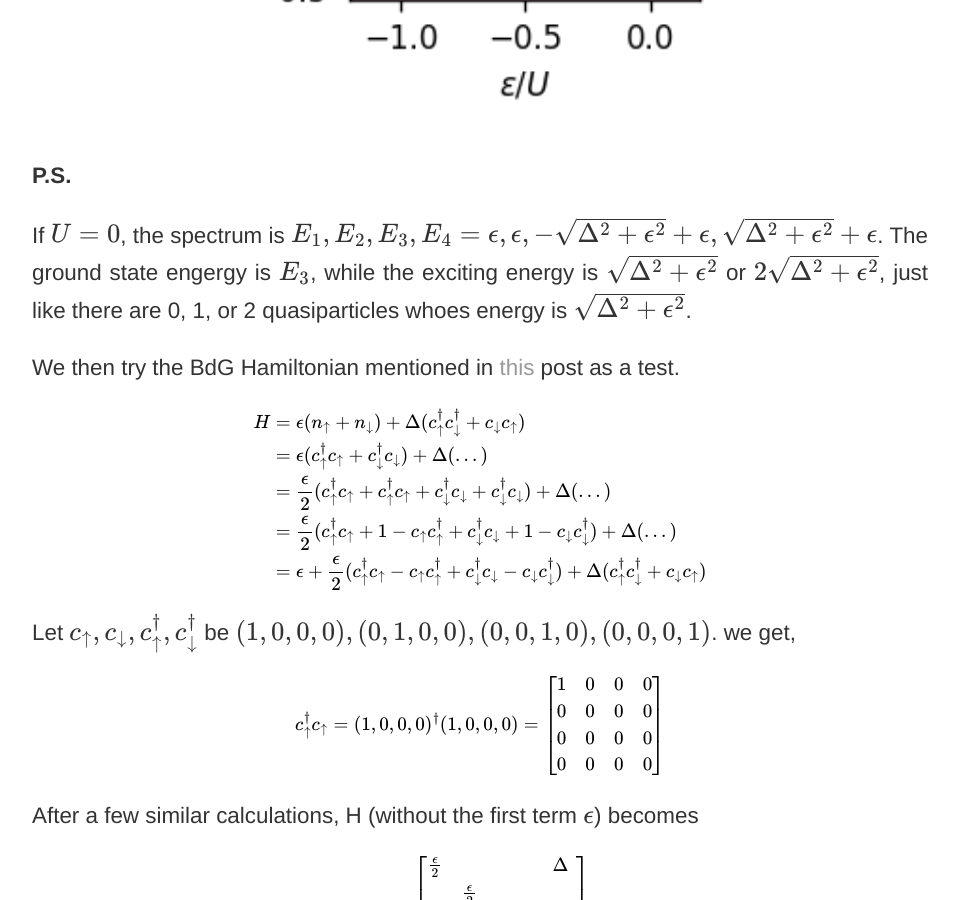
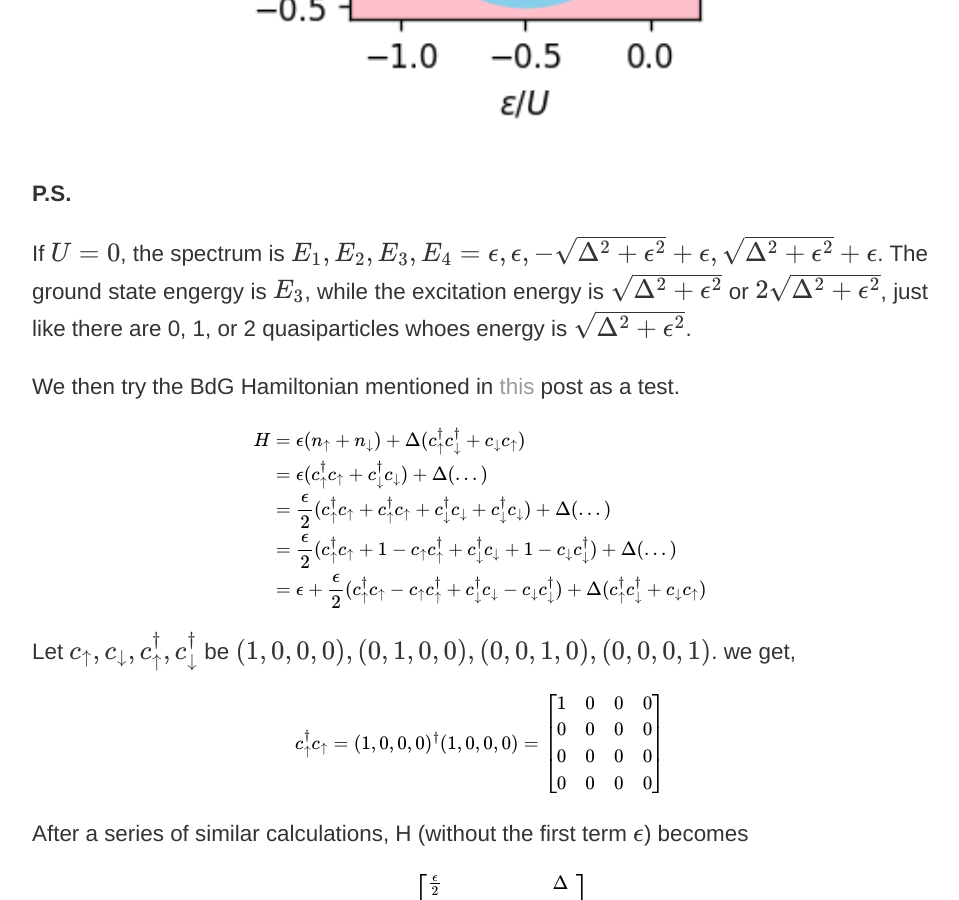
Before and after one commit to cover-me/cover-me.github.io, a Jekyll site: the page built from _posts/2020-05-08-The-phase-diagram-of-a-single-dot-coupled-to-a-superconductor.md, in a window 1280 px wide and 900 px high, scrolled down 1592 px. Shown: the whole window, without its empty margins (160-1119 px from the left). Built offline with Jekyll 4.4.1, drawn with Linux system fonts in a browser that asks for light colours; formulas are drawn with MathJax 3; some of the changed text lies outside the part shown.

Commit message:
Update 2020-05-08-The-phase-diagram-of-a-single-dot-coupled-to-a-superconductor.md

```diff
--- a/_posts/2020-05-08-The-phase-diagram-of-a-single-dot-coupled-to-a-superconductor.md
+++ b/_posts/2020-05-08-The-phase-diagram-of-a-single-dot-coupled-to-a-superconductor.md
@@ -8,7 +8,7 @@
 H = \epsilon (n_\uparrow + n_\downarrow) + U n_\uparrow n_\downarrow + \Delta (c^\dagger_\uparrow c^\dagger_\downarrow + c_\downarrow c_\uparrow)
 $$
 
-Let $\left|n_\uparrow n_\downarrow\right\> = \left|00\right\>,\left|01\right\>,\left|10\right\>,\left|11\right\>$ be the basis, we have
+Let $\left\|n_\uparrow n_\downarrow\right\> = \left\|00\right\>,\left\|01\right\>,\left\|10\right\>,\left\|11\right\>$ be the basis, we have
 
 $$
 c_\uparrow = \begin{bmatrix}
@@ -64,7 +64,7 @@
 
 **P.S.**
 
-If $U = 0$, the spectrum is $\{E_1,E_2,E_3,E_4\} = \{\epsilon,\epsilon,-\sqrt{\Delta^2+\epsilon^2}+\epsilon,\sqrt{\Delta^2+\epsilon^2}+\epsilon\}$. The ground state engergy is $E_3$, while the exciting energy is $\sqrt{\Delta^2 + \epsilon^2}$ or $2\sqrt{\Delta^2 + \epsilon^2}$, just like there are 0, 1, or 2 quasiparticles whoes energy is $\sqrt{\Delta^2 + \epsilon^2}$.
+If $U = 0$, the spectrum is $\{E_1,E_2,E_3,E_4\} = \{\epsilon,\epsilon,-\sqrt{\Delta^2+\epsilon^2}+\epsilon,\sqrt{\Delta^2+\epsilon^2}+\epsilon\}$. The ground state engergy is $E_3$, while the excitation energy is $\sqrt{\Delta^2 + \epsilon^2}$ or $2\sqrt{\Delta^2 + \epsilon^2}$, just like there are 0, 1, or 2 quasiparticles whoes energy is $\sqrt{\Delta^2 + \epsilon^2}$.
 
 
 We then try the BdG Hamiltonian mentioned in [this](../../../2019/05/11/something-about-particle-hole-symmetry.html) post as a test.
@@ -91,7 +91,7 @@
 \end{bmatrix}
 $$
 
-After a few similar calculations, H (without the first term $\epsilon$) becomes
+After a series of similar calculations, H (without the first term $\epsilon$) becomes
 
 $$
 H = \begin{bmatrix}
```
Also changed, not shown: other parts of _posts/2020-05-08-The-phase-diagram-of-a-single-dot-coupled-to-a-superconductor.md (+6 -3 lines).
